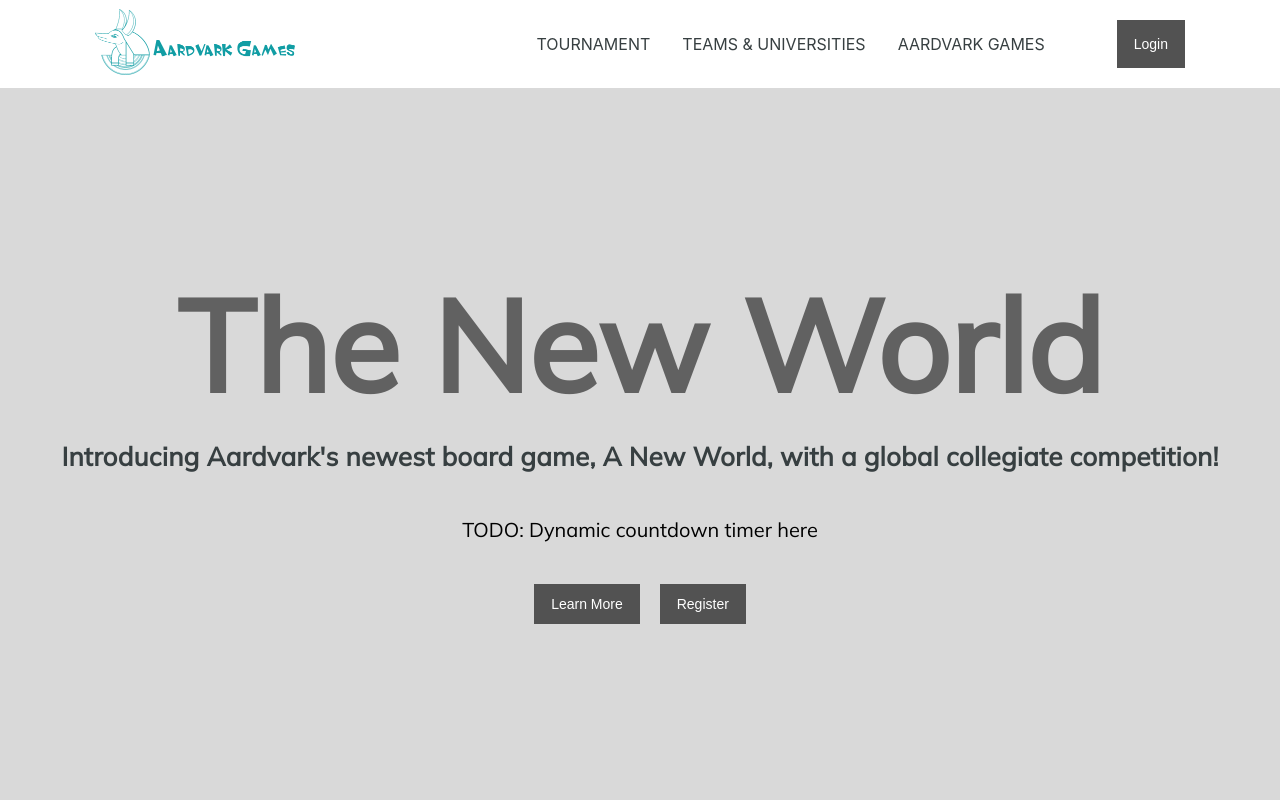
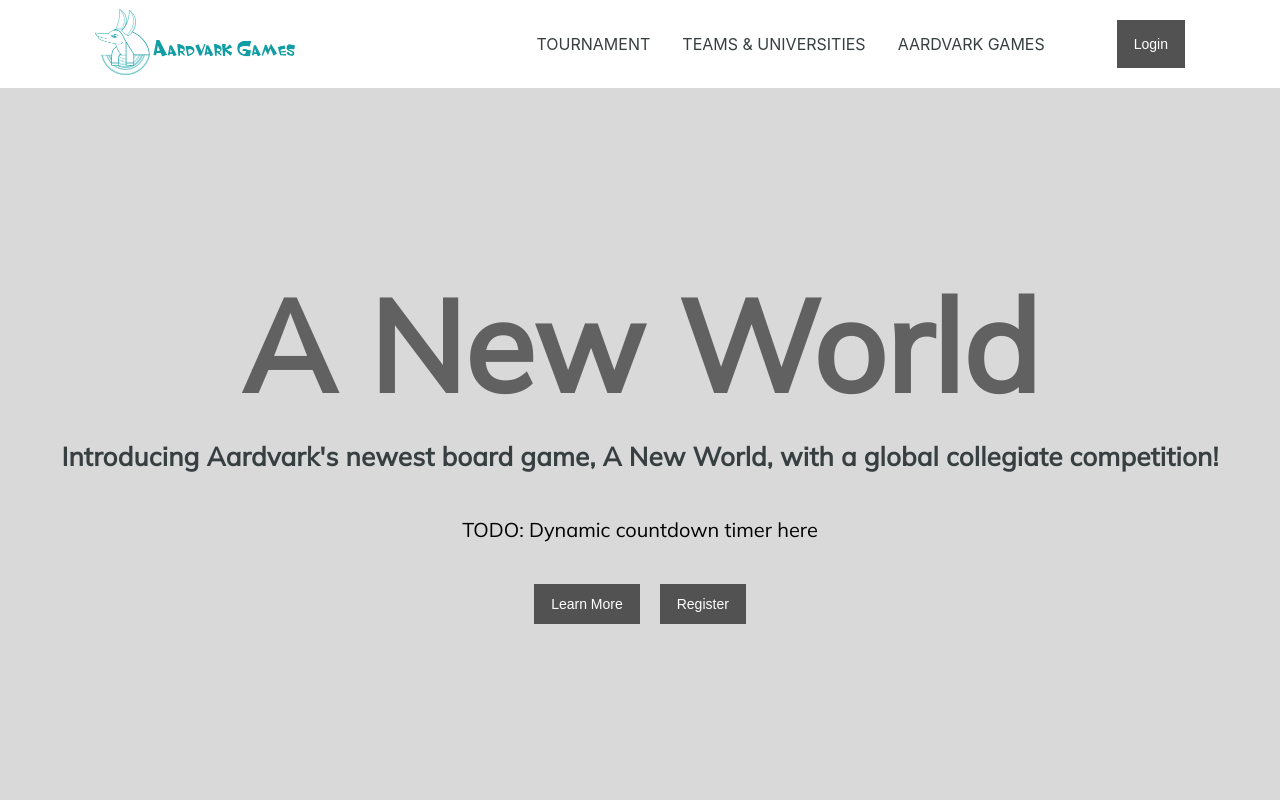
Before and after one commit to ISTE-500-501-TeamWatchHill/frontend, a React (Create React App) app: page / in a window 1280 px wide. Shown: the top 800 px of the page. Built offline with nearby package versions, Linux system fonts and the light colour scheme.

Commit message:
Correcting game name

```diff
--- a/src/pages/home/home.js
+++ b/src/pages/home/home.js
@@ -22,7 +22,7 @@ const Home = () => {
     return (
         <>
             <div className='home-title-section'>
-                <h1 className='home-title'>The New World</h1>
+                <h1 className='home-title'>A New World</h1>
                 <Spacer height='16px' />
                 <div className='text'>Introducing Aardvark's newest board game, A New World, with a global collegiate competition!</div>
                 <Spacer height='42px' />
```
